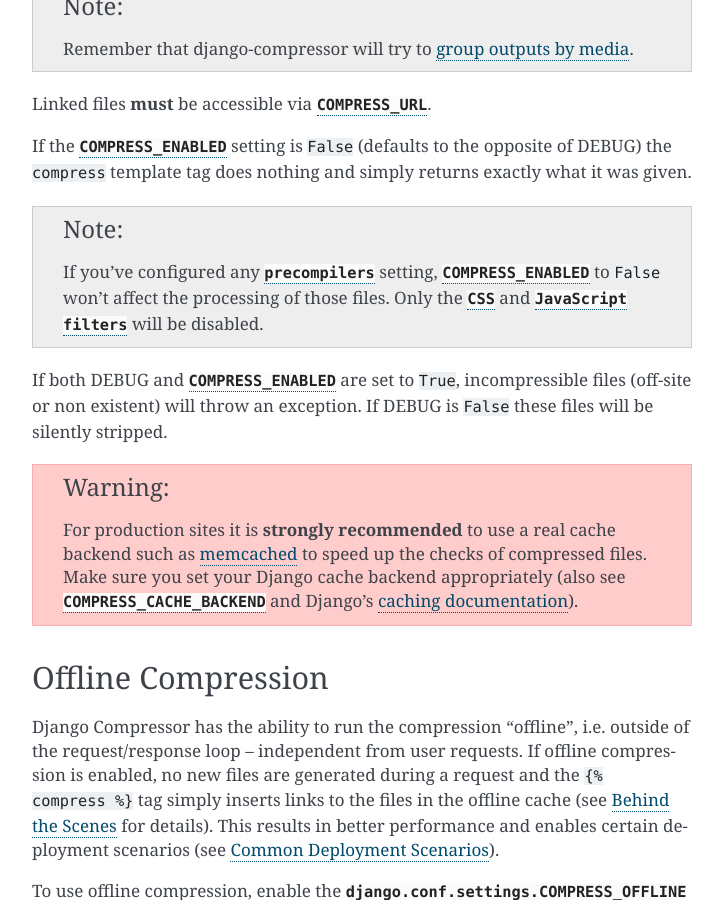
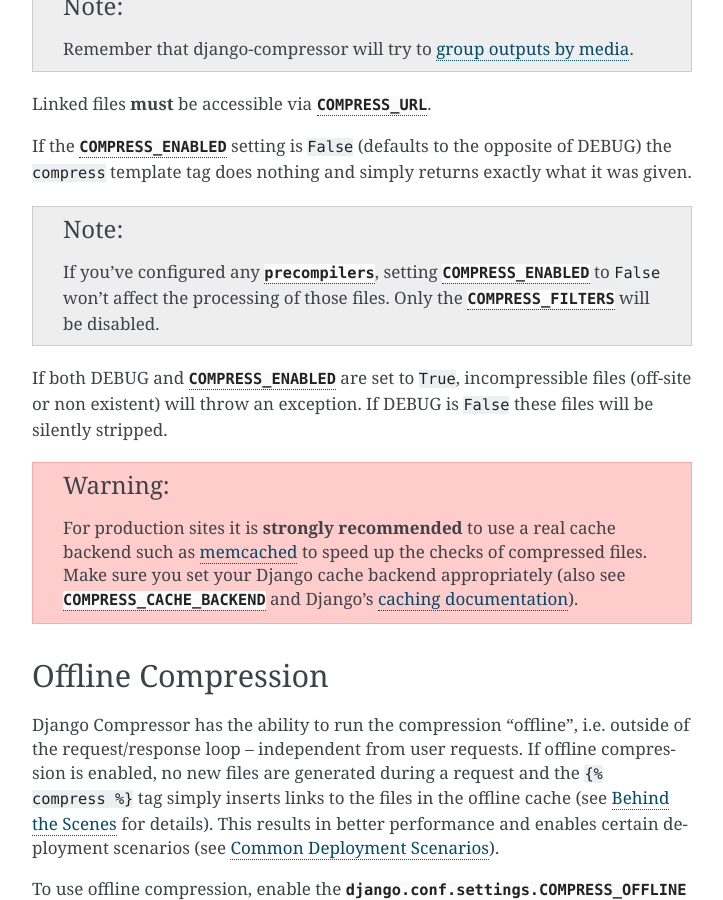
Before and after one commit to django-compressor/django-compressor, a Sphinx documentation site: the page built from docs/usage.txt, in a window 1280 px wide and 900 px high, scrolled down 1168 px. Shown: the whole window, without its empty margins (388-1111 px from the left). Built offline with Sphinx 7.4.7, drawn with Linux system fonts in a browser that asks for light colours.

Commit message:
Update mention in documentation of old filter setting to new form.

```diff
--- a/docs/settings.txt
+++ b/docs/settings.txt
@@ -80,6 +80,8 @@
     This library currently includes filters for CSS and Javascript.
 
     - CSS Filters
+
+      .. _compress_css_filters:
 
       :default: ``['compressor.filters.css_default.CssAbsoluteFilter']``
 
--- a/docs/usage.txt
+++ b/docs/usage.txt
@@ -78,11 +78,10 @@
 .. note::
 
     If you've configured any
-    :attr:`precompilers <django.conf.settings.COMPRESS_PRECOMPILERS>`
-    setting, :attr:`~django.conf.settings.COMPRESS_ENABLED` to ``False`` won't
+    :attr:`precompilers <django.conf.settings.COMPRESS_PRECOMPILERS>`,
+    setting :attr:`~django.conf.settings.COMPRESS_ENABLED` to ``False`` won't
     affect the processing of those files. Only the
-    :attr:`CSS <django.conf.settings.COMPRESS_CSS_FILTERS>` and
-    :attr:`JavaScript filters <django.conf.settings.COMPRESS_JS_FILTERS>`
+    :attr:`~django.conf.settings.COMPRESS_FILTERS`
     will be disabled.
 
 If both DEBUG and :attr:`~django.conf.settings.COMPRESS_ENABLED` are set to
```
